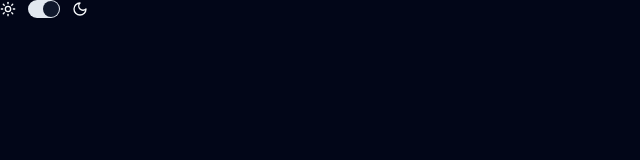
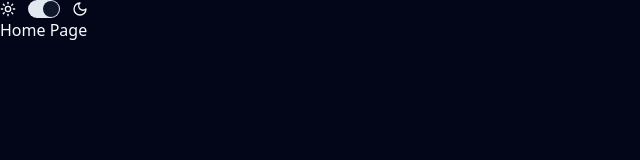
Before and after one commit to angelomarques/movies-crud, a React (Vite) app: page / in a window 1280 px wide. Shown: the top 160 px of the page, without its empty margins (0-640 px from the left). Built offline with nearby package versions, Linux system fonts and the light colour scheme.

Commit message:
set up react router dom

```diff
--- a/package.json
+++ b/package.json
@@ -18,6 +18,7 @@
     "lucide-react": "^0.511.0",
     "react": "^19.1.0",
     "react-dom": "^19.1.0",
+    "react-router-dom": "^7.6.1",
     "tailwind-merge": "^3.3.0",
     "tailwindcss": "^4.1.8"
   },
--- a/src/App.tsx
+++ b/src/App.tsx
@@ -1,10 +1,25 @@
+import {
+  createBrowserRouter,
+  createRoutesFromElements,
+  Route,
+  RouterProvider,
+} from "react-router-dom";
 import { ThemeProvider } from "./components/theme-provider";
-import { ToggleThemeButton } from "./components/toggle-theme-button";
+import { MainLayout } from "./layouts/main";
+import { HomePage } from "./pages/home";
+
+const router = createBrowserRouter(
+  createRoutesFromElements(
+    <Route path="/" element={<MainLayout />}>
+      <Route index element={<HomePage />} />
+    </Route>
+  )
+);
 
 function App() {
   return (
     <ThemeProvider defaultTheme="dark" storageKey="vite-ui-theme">
-      <ToggleThemeButton />
+      <RouterProvider router={router} />
     </ThemeProvider>
   );
 }
--- /dev/null
+++ b/src/layouts/main.tsx
@@ -0,0 +1,14 @@
+import { ToggleThemeButton } from "@/components/toggle-theme-button";
+import { Outlet } from "react-router-dom";
+
+export function MainLayout() {
+  return (
+    <>
+      <header>
+        <ToggleThemeButton />
+      </header>
+
+      <Outlet />
+    </>
+  );
+}
--- /dev/null
+++ b/src/pages/home.tsx
@@ -0,0 +1,3 @@
+export function HomePage() {
+  return <div>Home Page</div>;
+}
```
Also changed, not shown: 1 other file (tests, documents, lock files or other folders).
